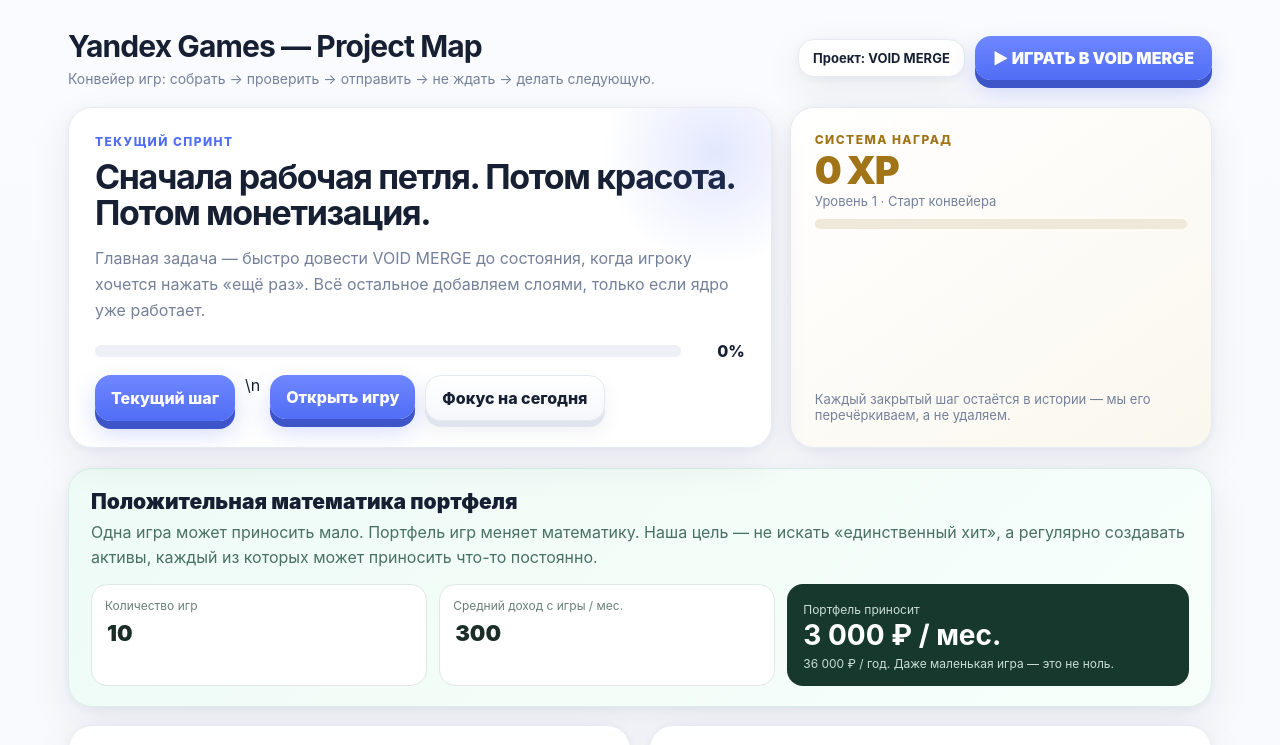
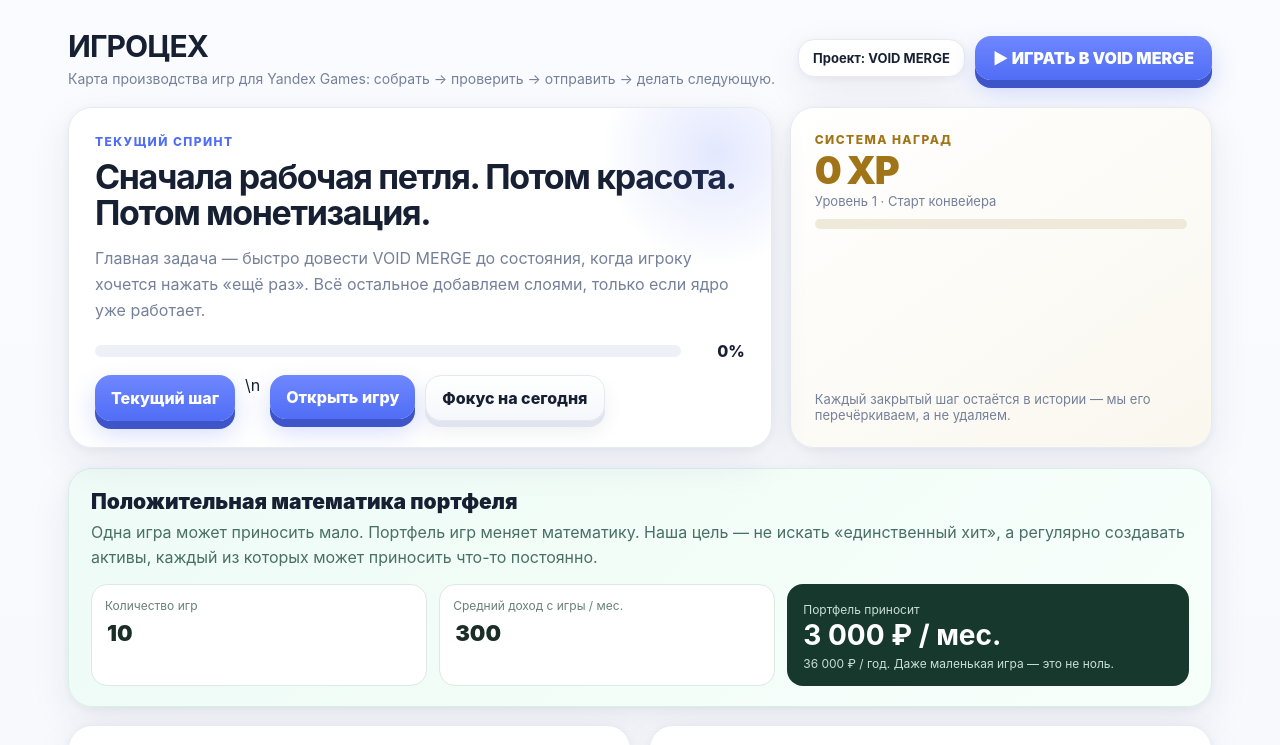
Before and after one commit to himikmetan-wq/void-merge, a plain HTML site: page index.html in a window 1280 px wide. Shown: the top 745 px of the page. Drawn offline with Linux system fonts and the light colour scheme.

Commit message:
Brand project map as ИГРОЦЕХ and add app icon metadata

```diff
--- a/index.html
+++ b/index.html
@@ -3,7 +3,10 @@
 <head>
 <meta charset="UTF-8" />
 <meta name="viewport" content="width=device-width, initial-scale=1.0" />
-<title>Yandex Games — Project Map</title>
+<title>ИГРОЦЕХ — карта Yandex Games</title>
+<link rel="icon" href="favicon.svg" type="image/svg+xml">
+<link rel="manifest" href="manifest.webmanifest">
+<meta name="theme-color" content="#f5f7fb">
 <style>
 :root{
   --bg:#f5f7fb; --card:#ffffff; --ink:#172033; --muted:#75809a; --line:#e6ebf2;
@@ -97,8 +100,8 @@ button,input{font:inherit}
 <div class="wrap">
   <div class="top">
     <div class="brand">
-      <h1>Yandex Games — Project Map</h1>
-      <p>Конвейер игр: собрать → проверить → отправить → не ждать → делать следующую.</p>
+      <h1>ИГРОЦЕХ</h1>
+      <p>Карта производства игр для Yandex Games: собрать → проверить → отправить → делать следующую.</p>
     </div>
     <div class="top-actions">
       <div class="badge">Проект: VOID MERGE</div>
```
